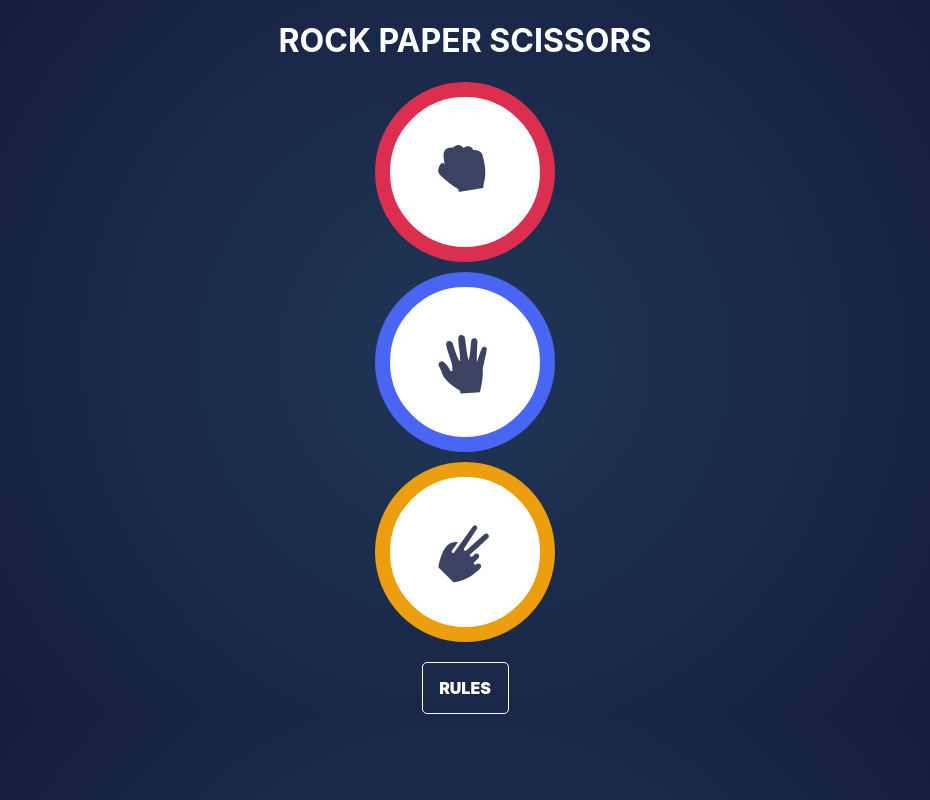
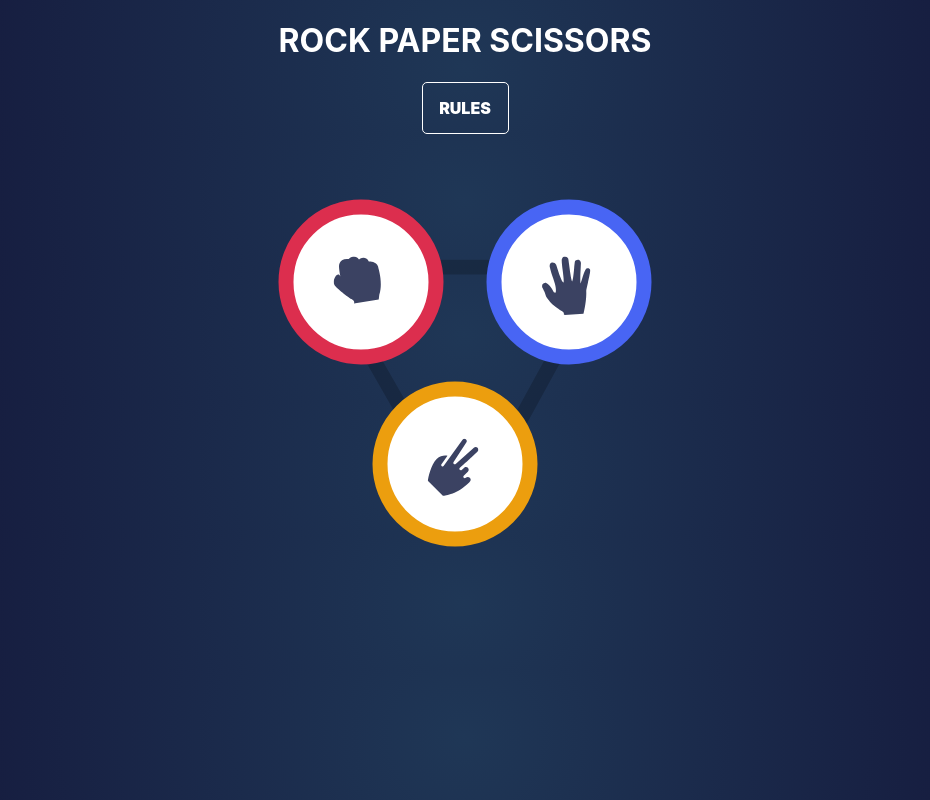
Before and after one commit to capnnemo2/ro-sham-bo, a React (Create React App) app: page /choices in a window 1280 px wide. Shown: the whole page, without its empty margins (175-1105 px from the left). Built offline with nearby package versions, Linux system fonts and the light colour scheme.

Commit message:
Adds triangle

```diff
--- a/src/App.css
+++ b/src/App.css
@@ -49,10 +49,17 @@ a:hover {
 
 /* BEGIN CHOICES */
 
+.triangle {
+  position: absolute;
+  top: 50%;
+  left: 50%;
+  transform: translate(-50%, -50%);
+}
+
 .hand {
   background: white;
-  width: 150px;
-  height: 150px;
+  width: 135px;
+  height: 135px;
   border-radius: 50%;
   border: 15px solid;
   margin: 10px auto;
@@ -61,9 +68,37 @@ a:hover {
 
 .hand svg {
   position: absolute;
-  top: 48px;
-  left: 48px;
+  top: 42px;
+  left: 40px;
 }
+
+.rock-choice {
+  border-color: hsl(349, 71%, 52%);
+  position: absolute;
+  top: -70px;
+  left: -34px;
+}
+
+.paper-choice {
+  border-color: hsl(230, 89%, 62%);
+  position: absolute;
+  top: -70px;
+  right: -34px;
+}
+
+.scissors-choice {
+  border-color: hsl(39, 89%, 49%);
+  position: absolute;
+  top: 112px;
+  left: 60px;
+}
+
+.footer {
+}
+
+/* END CHOICES */
+
+/* BEGIN BATTLEFIELD */
 
 .rock {
   border-color: hsl(349, 71%, 52%);
@@ -77,11 +112,9 @@ a:hover {
   border-color: hsl(39, 89%, 49%);
 }
 
-/* END CHOICES */
-
-/* BEGIN BATTLEFIELD */
-
 .whoWon {
+  text-transform: uppercase;
+  font-weight: bolder;
   background-color: rgba(0, 0, 0, 0.3);
   width: 100px;
   margin: 0 auto 45px auto;
@@ -90,3 +123,15 @@ a:hover {
 }
 
 /* END BATTLEFIELD */
+
+@media screen and (min-width: 600px) {
+  .container {
+    display: flex;
+    width: 80%;
+    margin: 40px auto 40px auto;
+  }
+
+  .results {
+    justify-content: space-around;
+  }
+}
--- a/src/Battlefield.js
+++ b/src/Battlefield.js
@@ -159,12 +159,16 @@ export default class Battlefield extends React.Component {
   render() {
     return (
       <div className="Battlefield">
-        <div className="user-choice">
-          You picked: {this.displayUserChoice()}
+        <div className="container results">
+          <div className="user-choice">
+            You picked: {this.displayUserChoice()}
+          </div>
+
+          <div className="house-choice">
+            The house picked: {this.displayHouseChoice()}
+          </div>
         </div>
-        <div className="house-choice">
-          The house picked: {this.displayHouseChoice()}
-        </div>
+
         <div className="whoWon">
           <p>{this.state.whoWon}</p>
           <p>Score: {this.context.score}</p>
--- a/src/Choices.js
+++ b/src/Choices.js
@@ -20,7 +20,19 @@ export default class Choices extends React.Component {
   render() {
     return (
       <div className="Choices">
-        <div className="hand rock">
+        <div className="content">
+          <div className="triangle">
+            <svg xmlns="http://www.w3.org/2000/svg" width="305" height="277">
+              <path
+                fill="none"
+                stroke="#000"
+                strokeWidth="15"
+                d="M291.5 7.5H4.574c3.119 0 52.416 84.667 147.892 254L291.5 7.5z"
+                opacity=".2"
+              />
+            </svg>
+
+            <div className="hand rock-choice">
               <Link to={"/battlefield"} onClick={this.chooseRock}>
                 <svg xmlns="http://www.w3.org/2000/svg" width="48" height="48">
                   <path
@@ -31,7 +43,7 @@ export default class Choices extends React.Component {
               </Link>
             </div>
 
-        <div className="hand paper">
+            <div className="hand paper-choice">
               <Link to={"/battlefield"} onClick={this.choosePaper}>
                 <svg xmlns="http://www.w3.org/2000/svg" width="49" height="59">
                   <path
@@ -42,7 +54,7 @@ export default class Choices extends React.Component {
               </Link>
             </div>
 
-        <div className="hand scissors">
+            <div className="hand scissors-choice">
               <Link to={"/battlefield"} onClick={this.chooseScissors}>
                 <svg xmlns="http://www.w3.org/2000/svg" width="51" height="58">
                   <path
@@ -52,10 +64,14 @@ export default class Choices extends React.Component {
                 </svg>
               </Link>
             </div>
+          </div>
+        </div>
 
+        <footer>
           <div className="btn-link">
             <Link to={"/"}>Rules</Link>
           </div>
+        </footer>
       </div>
     );
   }
```
Lines whose indentation alone changed are shown as unchanged.
